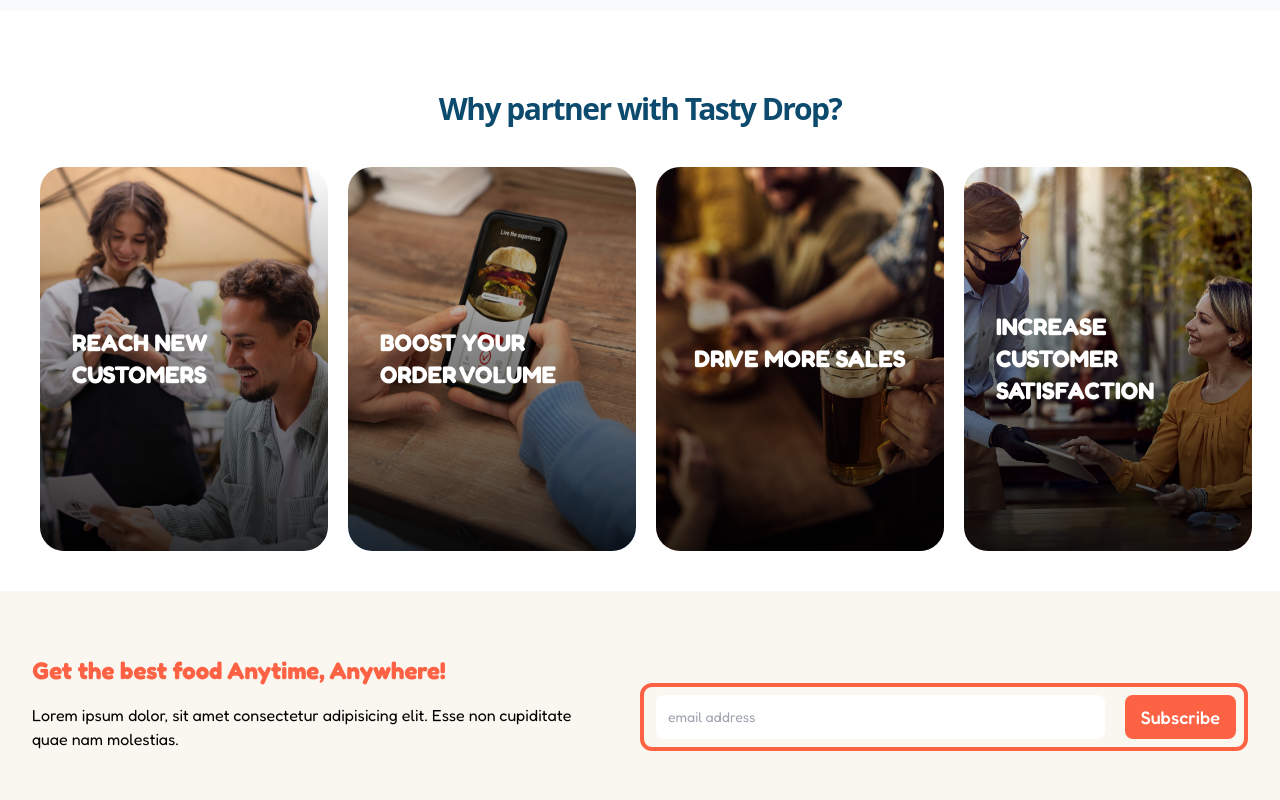
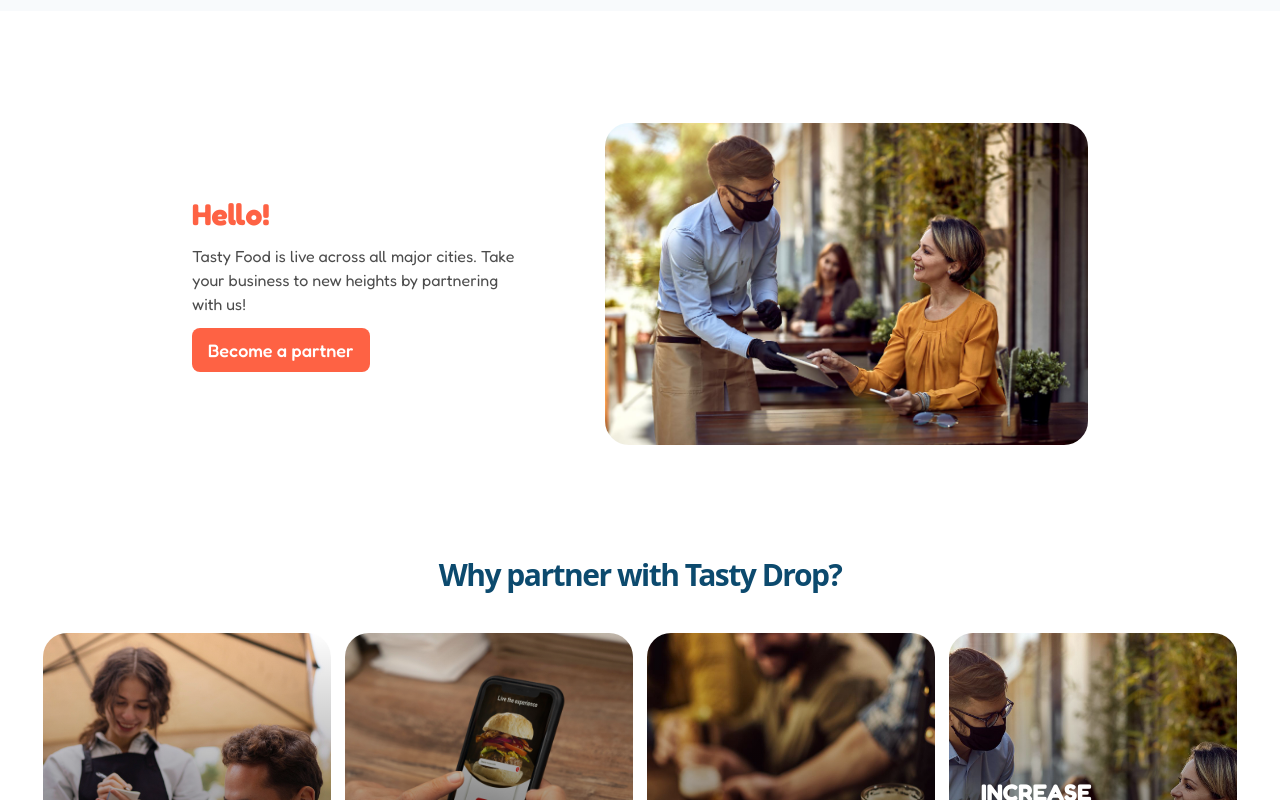
Before and after one commit to BakiAbdullah/Tasty-drop-client, a React (Vite) app: page /partners in a window 1280 px wide. Shown: the part 760-1560 px from the top of the page. Built offline with nearby package versions, Linux system fonts and the light colour scheme; no server answers.

Commit message:
added users category section

```diff
--- a/src/components/FacilityCard.jsx
+++ b/src/components/FacilityCard.jsx
@@ -1,6 +1,6 @@
 const FacilityCard = ({ facilities }) => {
   return (
-    <div className="grid grid-cols-1 md:grid-cols-2 lg:grid-cols-4 mx-auto gap-8 md:mx-40 lg:mx-10 my-10">
+    <div className="grid grid-cols-1 md:grid-cols-2 lg:grid-cols-4 mx-auto gap-2 md:mx-40 lg:mx-10 my-10">
       {facilities.map((item, index) => (
         <div
           key={index}
--- a/src/components/shared/footer/Footer.jsx
+++ b/src/components/shared/footer/Footer.jsx
@@ -3,13 +3,13 @@
 const Footer = () => {
   return (
     <>
-      <footer className="bg-lightGray">
+      <footer className="bg-lightGray mt-40">
         <div className="mx-auto max-w-screen-xl px-4 py-16 sm:px-6 lg:px-8">
           <div className="lg:flex lg:items-start lg:gap-8">
             <div className="mt-8 grid grid-cols-2 gap-8 lg:mt-0 lg:grid-cols-4 lg:gap-y-16">
               <div className="col-span-2">
                 <div>
-                  <h2 className="text-2xl font-bold text-pink">
+                  <h2 className="text-3xl font-bold text-pink">
                     Get the best food Anytime, Anywhere!
                   </h2>
                   <p className="mt-4 text-gray-500">
--- /dev/null
+++ b/src/pages/UsersCTASection/UsersCTASection.jsx
@@ -0,0 +1,21 @@
+import { Link } from "react-router-dom";
+import Button from "../../components/Button/Button";
+
+const UsersCTASection = ({ctaImg, heading, subHeading, btnLabel}) => {
+  return (
+    <div className="w-[70%] flex mx-auto gap-20 items-center justify-center my-28">
+      <div>
+        <h5 className="text-pink text-3xl font-bold">{heading}!</h5>
+        <p className="text-black/70 py-3">{subHeading}</p>
+        <Link to="/">
+          <Button label={btnLabel}></Button>
+        </Link>
+      </div>
+      <div className="rounded-lg">
+        <img className="rounded-3xl " src={ctaImg} alt="" />
+      </div>
+    </div>
+  );
+};
+
+export default UsersCTASection;
--- a/src/pages/Worker/Worker.jsx
+++ b/src/pages/Worker/Worker.jsx
@@ -1,11 +1,12 @@
 
 import teamImg from "../../assets/asset/Category Card/team.jpg";
-import BannerTemplate from "../../components/DynamicBanner/BannerTemplate";
 import FacilityCard from "../../components/FacilityCard";
 import ownJourneyImg from "../../assets/asset/facility-card-images/own-journey.jpg"
 import innovationImg from "../../assets/asset/facility-card-images/innovation.jpg"
 import businessImg from "../../assets/asset/facility-card-images/newCustomer.jpg"
 import satisfiedImg from "../../assets/asset/facility-card-images/satisfiedCustomer.jpg"
+import BannerTemplate from "../../components/dynamicBanner/BannerTemplate";
+import UsersCTASection from "../UsersCTASection/UsersCTASection";
 const Worker = () => {
     const facilities=[
         { title: "FREEDOM TO CREATE YOUR OWN JOURNEY", image: ownJourneyImg },
@@ -21,9 +22,18 @@
         heading={"Freedom to create your own journey"}
         subHeading={"Own your growth & development"}
         description={
-        "You’ll be part of a team of +2000 people in eight countries across Europe. In our fast-paced and cutting-edge industry, you’ll experience the excitement of being at the forefront of innovation. With our international backing as part of the Delivery Hero family, while still maintaining a startup DNA and challenges unique to us, you’ll enjoy a unique blend of global reach and entrepreneurial spirit."
+          "You’ll be part of a team of +2000 people in eight countries across Europe. In our fast-paced and cutting-edge industry, you’ll experience the excitement of being at the forefront of innovation. With our international backing as part of the Delivery Hero family, while still maintaining a startup DNA and challenges unique to us, you’ll enjoy a unique blend of global reach and entrepreneurial spirit."
         }
       ></BannerTemplate>
+      <UsersCTASection
+        btnLabel={"Work with us"}
+        heading={"Hello"}
+        subHeading={
+          "Tasty Food is live across all major cities. Take your business to new heights by partnering with us!"
+        }
+        ctaImg={satisfiedImg}
+      ></UsersCTASection>
+
       <div>
         <p className="text-center text-3xl tracking-tighter text-sky-900 font-bold font-sans mt-20">
           {"Why work at Tasty Drop?"}
--- a/src/pages/home/Restaurant/Restaurant.jsx
+++ b/src/pages/home/Restaurant/Restaurant.jsx
@@ -1,11 +1,11 @@
 const Restaurant = () => {
   return (
     <section>
-      <div className="pt-16 lg:flex lg:justify-between  gap-1">
+      <div className="pt-16 lg:flex lg:justify-between gap-1">
         <div className="lg:w-[74%] mt-5">
           <div>
             <img
-              className="w-full h-[400px]"
+              className="w-full h-[400px] object-cover"
               src="https://assets.bonappetit.com/photos/610aa6ddc50e2f9f7c42f7f8/16:9/w_1920,c_limit/Savage-2019-top-50-busy-restaurant.jpg"
               alt="restaurant pic"
             />
--- a/src/pages/partner/Partner.jsx
+++ b/src/pages/partner/Partner.jsx
@@ -1,11 +1,11 @@
-
 import restaurant from "../../assets/asset/Category Card/restaurant.jpg";
-import BannerTemplate from "../../components/DynamicBanner/BannerTemplate";
 import FacilityCard from "../../components/FacilityCard";
 import customerImg from "../../assets/asset/facility-card-images/newCustomer.jpg"
 import orderImg from "../../assets/asset/facility-card-images/boost-order.jpg"
 import salesImg from "../../assets/asset/facility-card-images/salesImage.jpg"
 import satisfiedImg from "../../assets/asset/facility-card-images/satisfiedCustomer.jpg"
+import BannerTemplate from "../../components/dynamicBanner/BannerTemplate";
+import UsersCTASection from "../UsersCTASection/UsersCTASection";
 const Partner = () => {
     const facilities=[
         { title: "REACH NEW CUSTOMERS", image: customerImg },
@@ -24,6 +24,14 @@
           "Take your business to new heights by partnering with Tasty Drop, the leading delivery service trusted by businesses large and small. We dare to always go further, helping you reach untapped customer bases, boost order volume, and drive more sales."
         }
       ></BannerTemplate>
+      <UsersCTASection
+        btnLabel={"Become a partner"}
+        heading={"Hello"}
+        subHeading={
+          "Tasty Food is live across all major cities. Take your business to new heights by partnering with us!"
+        }
+        ctaImg={satisfiedImg}
+      ></UsersCTASection>
       <div>
         <p className="text-center text-3xl tracking-tighter text-sky-900 font-bold font-sans mt-20">
           {"Why partner with Tasty Drop?"}
--- a/src/pages/rider/Rider.jsx
+++ b/src/pages/rider/Rider.jsx
@@ -1,11 +1,11 @@
-
 import deliveryMan from "../../assets/asset/Category Card/delivery-man.jpg";
-import BannerTemplate from "../../components/DynamicBanner/BannerTemplate";
 import FacilityCard from "../../components/FacilityCard";
 import dealsImage from "../../assets/asset/facility-card-images/deals&discount.jpg"
 import earningImage from "../../assets/asset/facility-card-images/transparentEarning.jpg"
 import workImage from "../../assets/asset/facility-card-images/flexible-work.jpg"
 import gearImage from "../../assets/asset/facility-card-images/riderGear.jpg"
+import BannerTemplate from "../../components/dynamicBanner/BannerTemplate";
+import UsersCTASection from "../UsersCTASection/UsersCTASection";
 
 const Rider = () => {
 
@@ -26,6 +26,15 @@
           "We enable the freedom to pursue your dreams and passions, providing the flexibility and means to make it happen. Whether you’re looking for a side gig or to achieve a personal dream, we’re here to help you achieve your goals at your own pace."
         }
       ></BannerTemplate>
+
+      <UsersCTASection
+        btnLabel={"Become a rider"}
+        heading={"Hello Rider"}
+        subHeading={
+          "Whether you’re looking for a side gig or to achieve a personal dream, we’re here to help you achieve your goals at your own pace.!"
+        }
+        ctaImg={gearImage}
+      ></UsersCTASection>
       <div>
         <p className="text-center text-3xl tracking-tighter text-sky-900 font-bold font-sans mt-20">
           {"LIFE'S ABOUT BALANCE, DECIDE WHEN TO WORK"}
```
